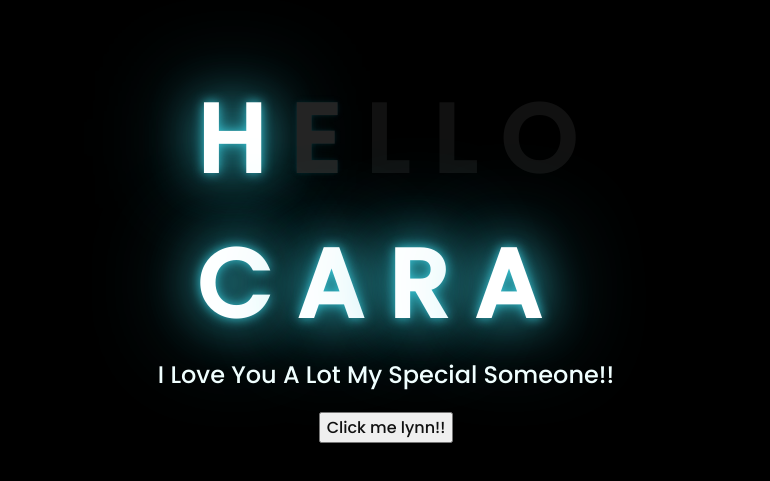
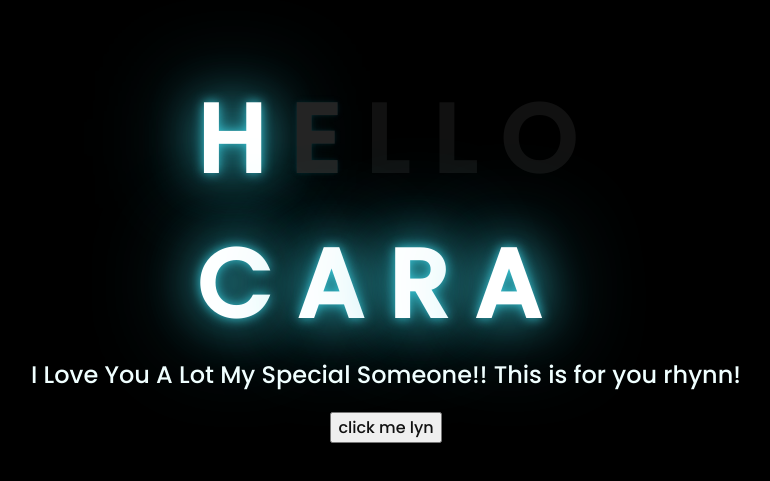
Before and after one commit to kaii-commits/forbae, a plain HTML site: page index.html in a window 1280 px wide. Shown: the part 153-634 px from the top of the page, without its empty margins (262-1032 px from the left). Drawn offline with Linux system fonts and the light colour scheme.

Commit message:
index.html

```diff
--- a/index.html
+++ b/index.html
@@ -22,10 +22,11 @@
     </div>
     <div class="description">
         <span>I Love You A Lot My Special Someone!!</span>
+        <span>This is for you rhynn!</span>
     </div>
     <div class="button">
         <button>
-            <a href="flower.html">Click me lynn!!</a>
+            <a href="flower.html">click me lyn</a>
         </button>
 
     </div>
```
